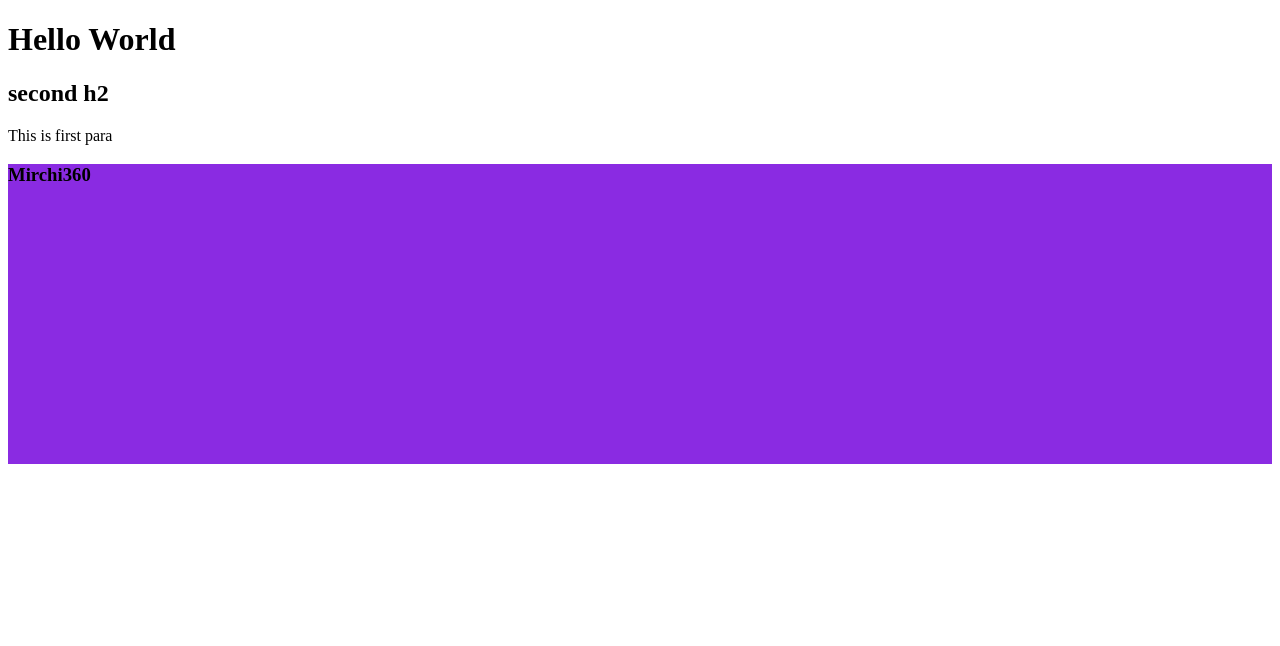
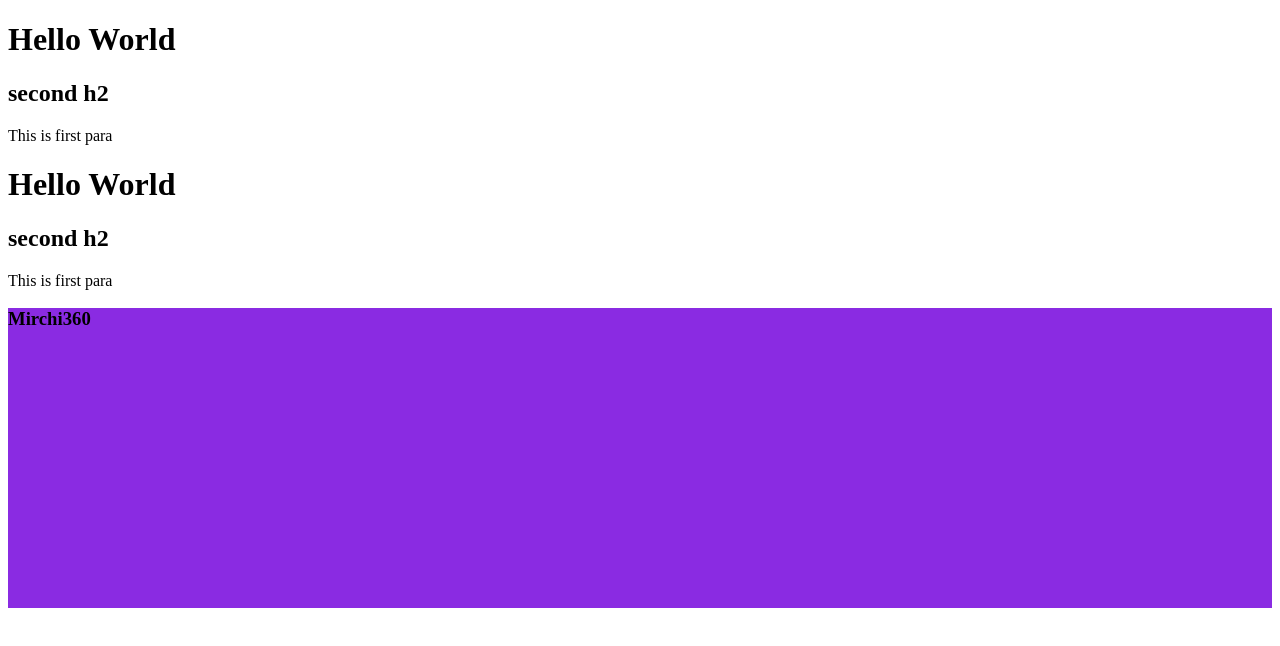
Before and after one commit to MoizAli6787/firstproject, a plain HTML site: page index.html in a window 1280 px wide. Drawn offline with Linux system fonts and the light colour scheme.

Commit message:
again added h tags

```diff
--- a/index.html
+++ b/index.html
@@ -13,7 +13,9 @@
     <h2>second h2</h2>
     <p>This is first para</p>
 
-
+ <h1>Hello World</h1>
+    <h2>second h2</h2>
+    <p>This is first para</p>
     <footer>
         <div style="width:100%; height:300px; background-color: blueviolet;">
             <h3>Mirchi360</h3>
```
